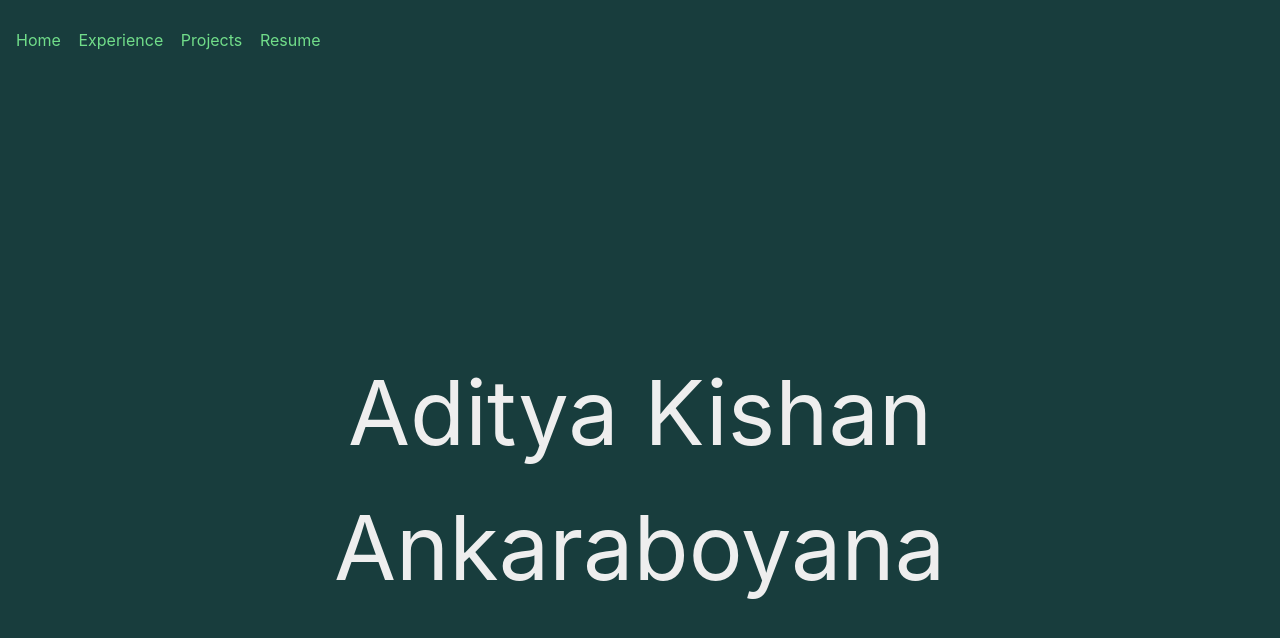
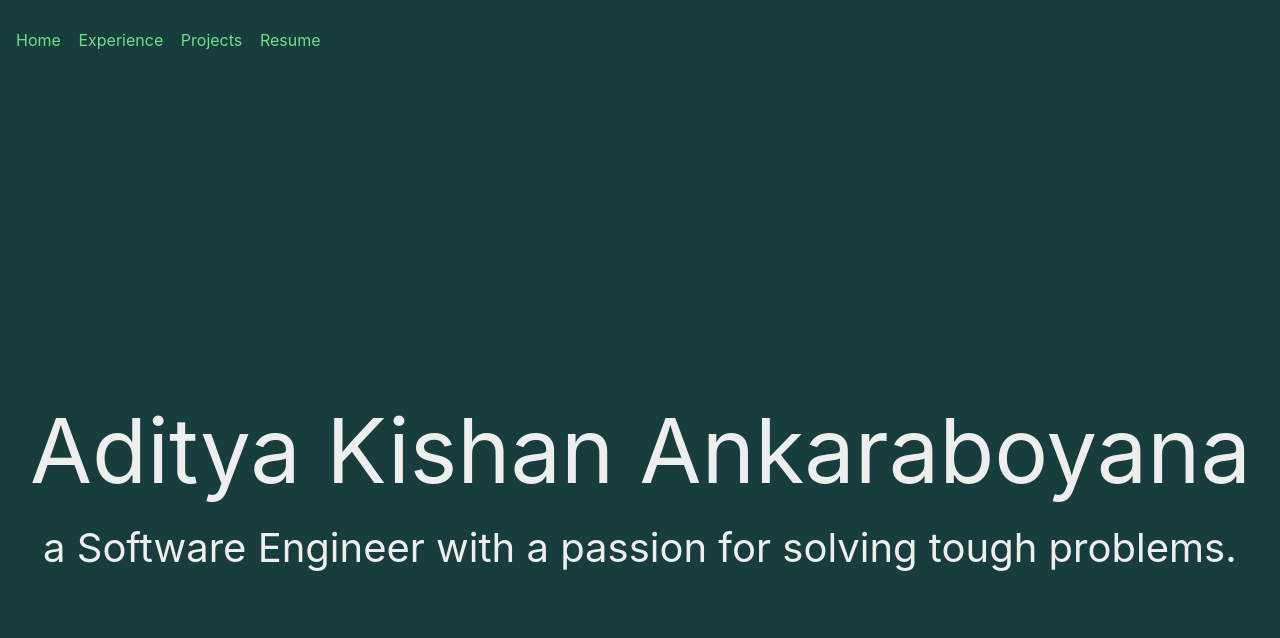
Before and after one commit to lkjsu/kishanankara.github.io, a React (Create React App) app: page / in a window 1280 px wide. Shown: the top 638 px of the page. Built offline with nearby package versions, Linux system fonts and the light colour scheme.

Commit message:
add tag line

```diff
--- a/src/Main.js
+++ b/src/Main.js
@@ -30,9 +30,10 @@ class Main extends React.Component {
     return (
             <div className="App-header" style={{ backgroundColor : this.state.bgColor}}>
             <div className="bouncing-text">
-            <div className="b" style={{color : this.state.bgColor === "#183D3D"? "#EEEEEE" :"#016A70"}}>Aditya Kishan</div>
+            <div className="b" style={{color : this.state.bgColor === "#183D3D"? "#EEEEEE" :"#016A70"}}>Aditya Kishan Ankaraboyana</div>
             </div>
-            <div class="u" style={{color : this.state.bgColor === "#183D3D"? "#EEEEEE" :"#016A70"}}>Ankaraboyana</div>
+            {/* <div class="u" style={{color : this.state.bgColor === "#183D3D"? "#EEEEEE" :"#016A70"}}>Ankaraboyana</div> */}
+            <div class="n" style={{color : this.state.bgColor === "#183D3D"? "#EEEEEE" :"#016A70"}}>a Software Engineer with a passion for solving tough problems.</div>
             {/* <p1></p1> */}
             {/* <div class="letter-image">
             <div class="animated-mail">
```
Also changed, not shown: src/App.css.
